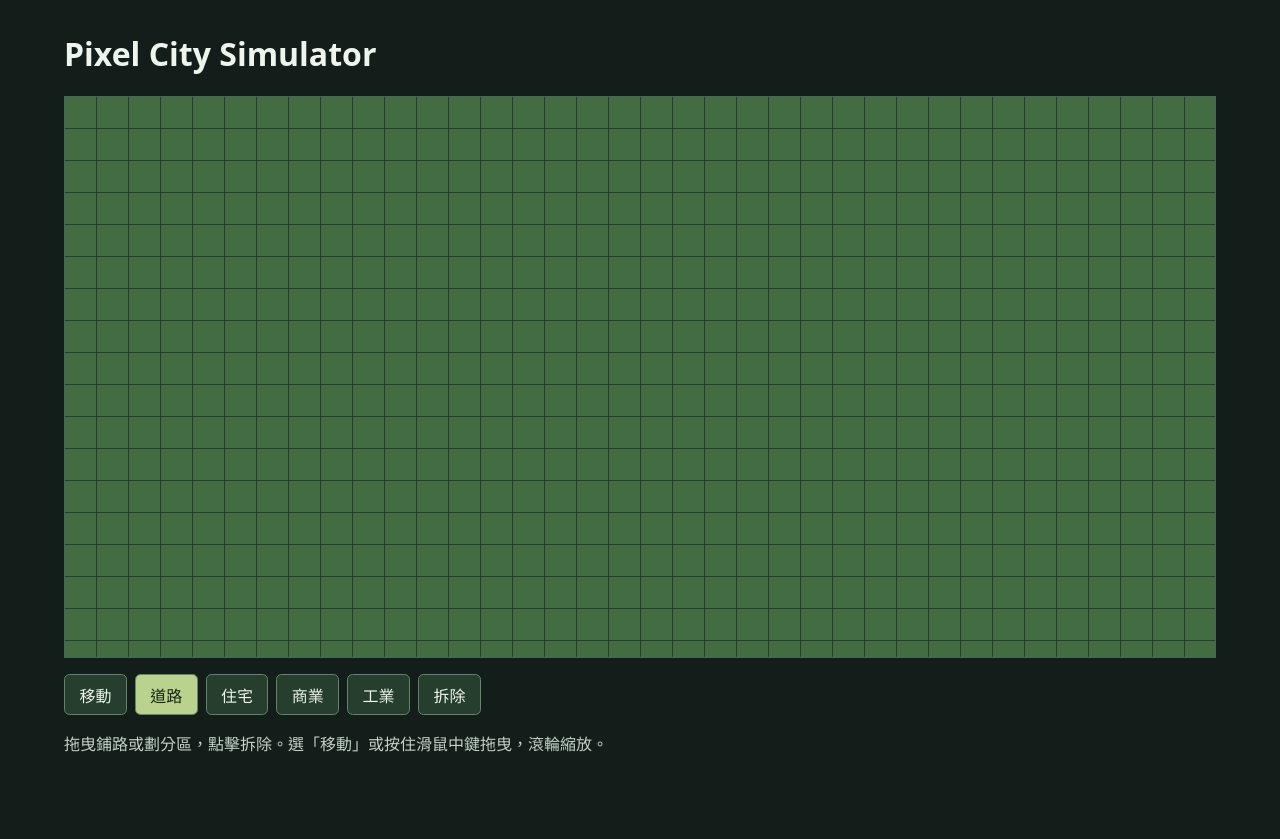
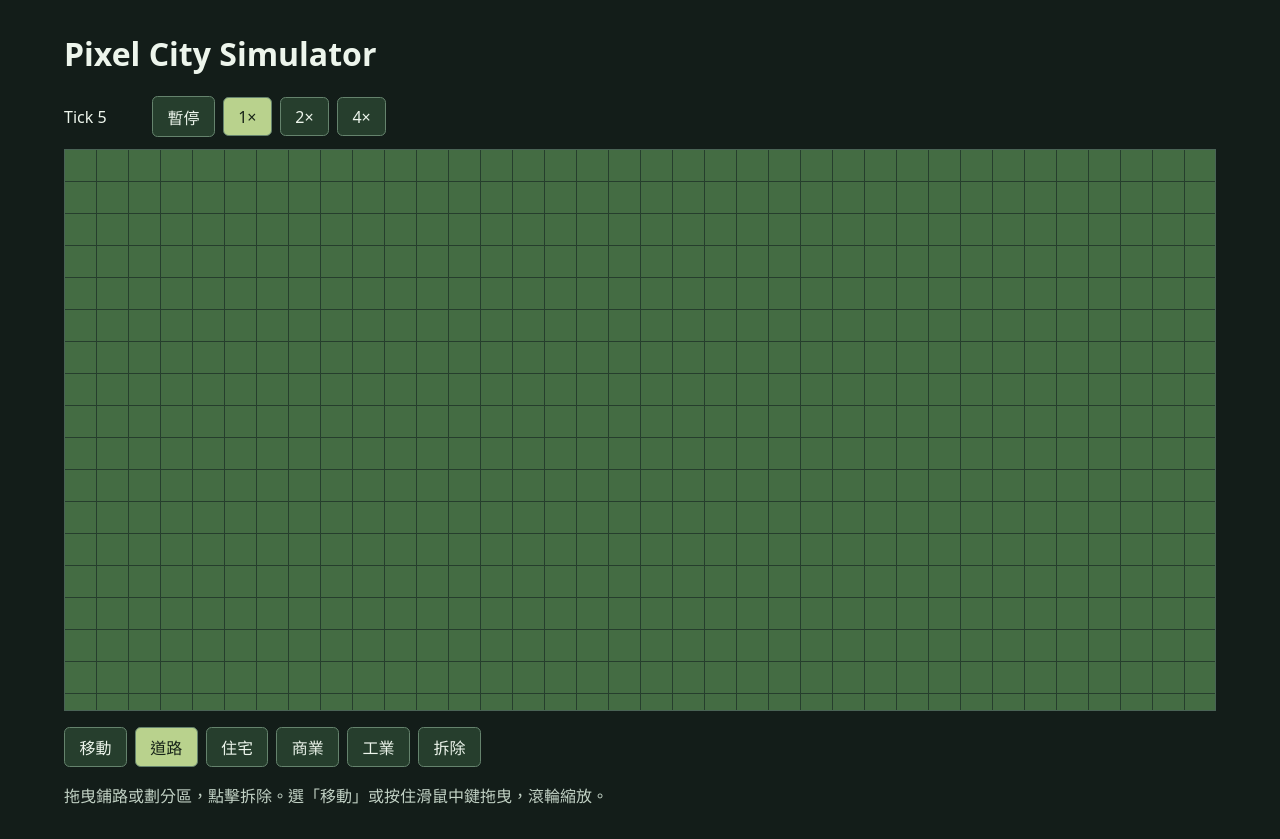
Before and after one commit to akira0645/skyline_simulartor, a React (Vite) app: page / in a window 1280 px wide. Before the commit the page ends 800 px from the top, so only its background shows below. Built offline with nearby package versions, Linux system fonts and the light colour scheme.

Commit message:
Add fixed-step simulation clock

```diff
--- a/src/app/App.tsx
+++ b/src/app/App.tsx
@@ -1,6 +1,10 @@
 import { useEffect, useRef, useState } from 'react';
 import { CityRenderer } from '../rendering/CityRenderer';
 import type { Tool } from './tools';
+import { SimulationClock, type SimulationSpeed } from '../simulation/SimulationClock';
+import { SimulationEngine } from '../simulation/SimulationEngine';
+
+const speeds = [0, 1, 2, 4] as const;
 
 const tools: [Tool, string][] = [
   ['pan', '移動'], ['road', '道路'], ['residential', '住宅'],
@@ -13,6 +17,28 @@ export function App() {
   const [tool, setTool] = useState<Tool>('road');
   const [failed, setFailed] = useState(false);
   const [message, setMessage] = useState('');
+  const [tick, setTick] = useState(0);
+  const [speed, setSpeed] = useState<SimulationSpeed>(1);
+  const [clock] = useState(() => new SimulationClock(
+    new SimulationEngine({ version: 1, seed: 42, tick: 0 }),
+  ));
+  const lastTime = useRef(0);
+
+  function updateClock() {
+    const now = performance.now();
+    setTick(clock.advance(now - lastTime.current));
+    lastTime.current = now;
+  }
+
+  useEffect(() => {
+    lastTime.current = performance.now();
+    const timer = window.setInterval(() => {
+      const now = performance.now();
+      setTick(clock.advance(now - lastTime.current));
+      lastTime.current = now;
+    }, 100);
+    return () => window.clearInterval(timer);
+  }, [clock]);
 
   useEffect(() => {
     const host = viewport.current;
@@ -35,6 +61,16 @@ export function App() {
   return (
     <main>
       <h1>Pixel City Simulator</h1>
+      <div className="tools clock" role="group" aria-label="模擬時間">
+        <span>Tick {tick}</span>
+        {speeds.map(value => (
+          <button key={value} type="button" aria-pressed={speed === value} onClick={() => {
+            updateClock();
+            clock.speed = value;
+            setSpeed(value);
+          }}>{value === 0 ? '暫停' : `${value}×`}</button>
+        ))}
+      </div>
       <div className="viewport" ref={viewport} role="region" aria-label="城市地圖" />
       {failed && <p role="alert">無法初始化城市地圖。</p>}
       <div className="tools" role="group" aria-label="地圖工具">
--- a/src/app/styles.css
+++ b/src/app/styles.css
@@ -43,3 +43,6 @@ h1 {
 }
 .tools button[aria-pressed="true"] { background: #b9d28d; color: #172318; }
 .hint { color: #c2d2c5; }
+
+.clock { align-items: center; margin-bottom: 0.75rem; }
+.clock span { min-width: 5rem; font-variant-numeric: tabular-nums; }
--- /dev/null
+++ b/src/simulation/SimulationClock.ts
@@ -0,0 +1,18 @@
+import type { SimulationEngine } from './SimulationEngine';
+
+export type SimulationSpeed = 0 | 1 | 2 | 4;
+export const TICK_MS = 1000;
+
+export class SimulationClock {
+  speed: SimulationSpeed = 1;
+  private accumulated = 0;
+
+  constructor(private readonly engine: SimulationEngine) {}
+
+  advance(elapsedMs: number): number {
+    this.accumulated += elapsedMs * this.speed;
+    const ticks = Math.floor(this.accumulated / TICK_MS);
+    this.accumulated -= ticks * TICK_MS;
+    return this.engine.advance(ticks);
+  }
+}
--- a/src/simulation/SimulationEngine.ts
+++ b/src/simulation/SimulationEngine.ts
@@ -1,7 +1,16 @@
 import type { WorldState } from './WorldState';
 
 export class SimulationEngine {
-  constructor(private readonly state: WorldState) {}
+  private readonly state: WorldState;
+
+  constructor(initialState: WorldState) {
+    this.state = { ...initialState };
+  }
+
+  advance(ticks: number): number {
+    this.state.tick += ticks;
+    return this.state.tick;
+  }
 
   getSnapshot(): WorldState {
     return { ...this.state };
```
Also changed, not shown: 2 other files (tests, documents, lock files or other folders).
